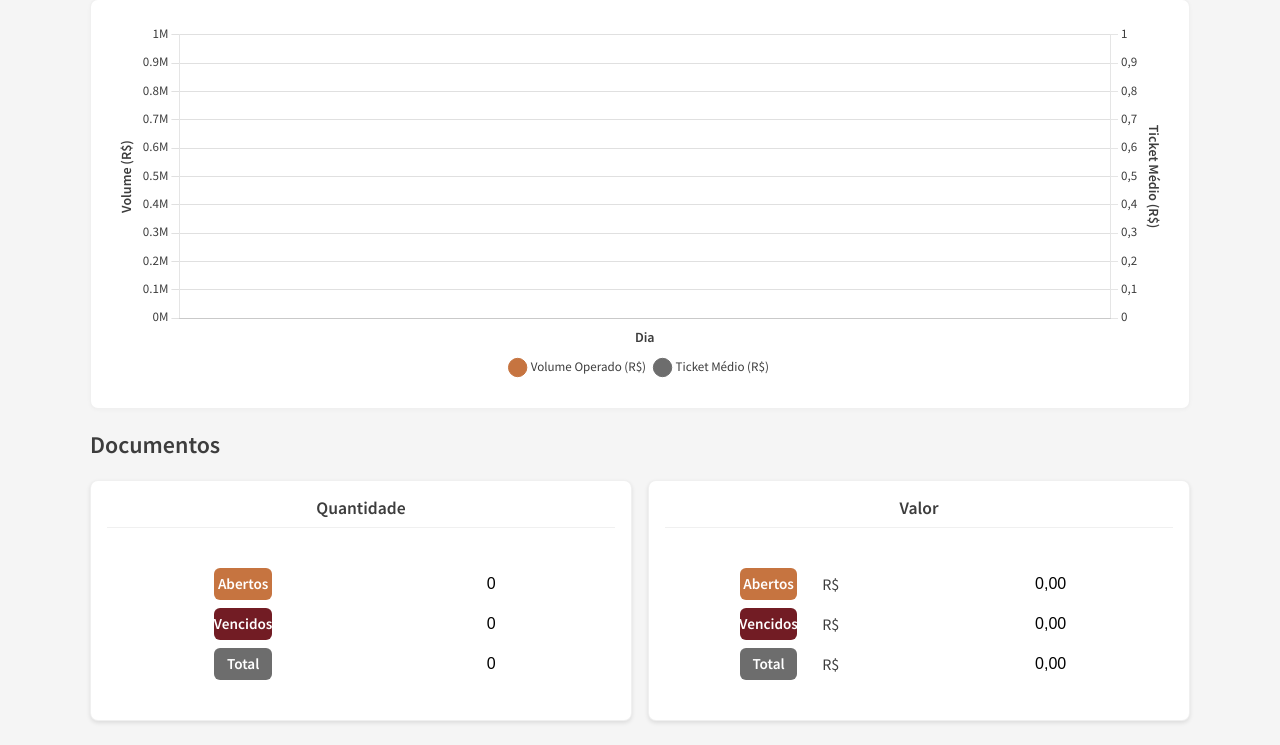
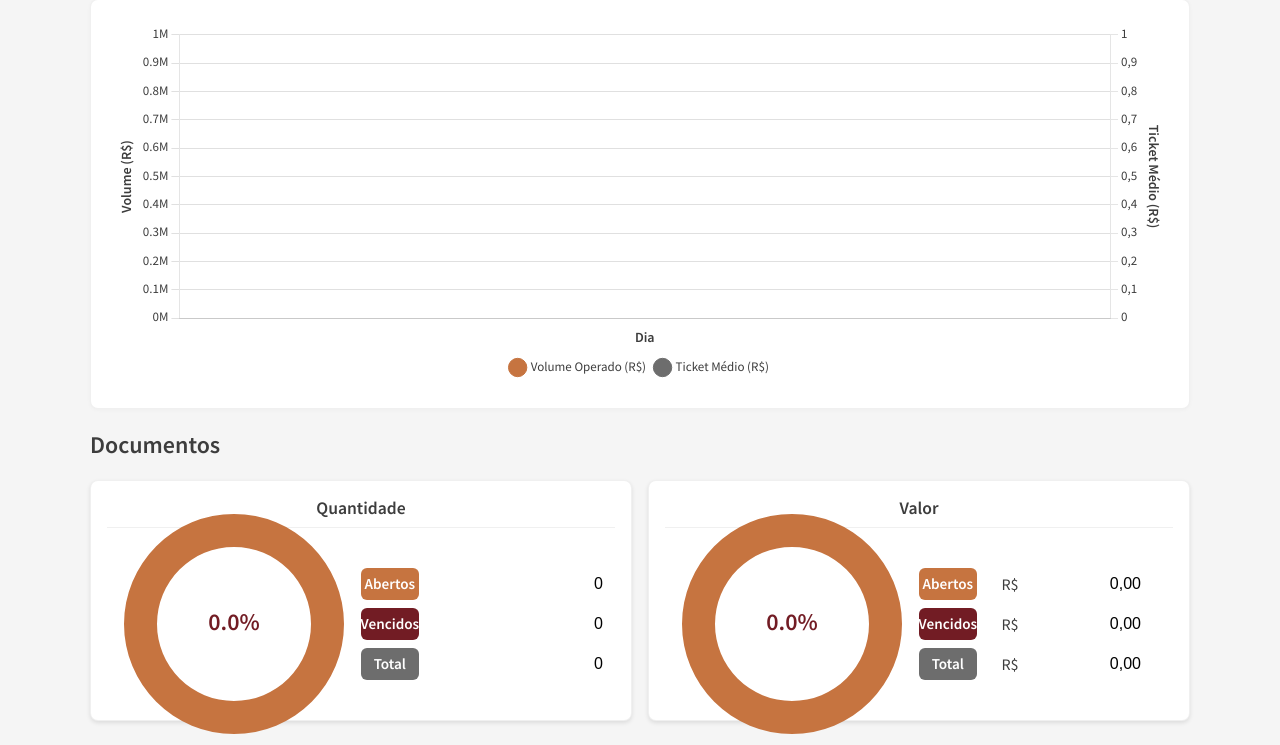
Before and after one commit to gskumlehn/dashboard-fonte, a Flask app: template app/templates/dashboard.html in a window 1280 px wide. Shown: the part 262-1007 px from the top of the page. Run offline with Flask 3, Linux system fonts and the light colour scheme; the template is opened without the code that fills it, so the values that code supplies are empty.

Commit message:
Testando formatação

```diff
--- a/app/static/css/dashboard.css
+++ b/app/static/css/dashboard.css
@@ -117,29 +117,31 @@
     display: flex;
     flex-direction: row;
     align-items: center;
-    gap: 0; /* removed spacing so components sit glued together */
-    justify-content: center; /* center chart + stats as a group */
+    gap: 0;
+    justify-content: center;
 }
 
 .quadrant .chart {
-    flex: 0 0 auto; /* size to content so it sits next to stats without forcing 50% width */
+    flex: 0 0 50%;
     display: flex;
     align-items: center;
     justify-content: center;
-    width: auto;
+    width: 50%;
     height: 160px;
 }
 
 .quadrant canvas {
-    max-width: 90%;
-    max-height: 150px;
+    max-width: 100%;
+    width: 100%;
+    max-height: 220px;
+    height: auto;
 }
 
 .quadrant .stats {
-    flex: 0 0 auto; /* size to content so it hugs the chart */
+    flex: 0 0 50%;
     display: grid;
     grid-template-columns: 3.6rem 1fr;
-    column-gap: 0.3rem; /* tighten label/input spacing */
+    column-gap: 0.3rem;
     row-gap: 0.5rem;
     align-items: center;
     justify-items: start;
@@ -231,8 +233,9 @@
     }
 
     .quadrant .chart {
-        flex: 0 0 auto; /* keep auto sizing on tablet */
+        flex: 0 0 auto;
         height: 140px;
+        width: auto;
     }
     .quadrant .stats {
         flex: 0 0 auto;
```
